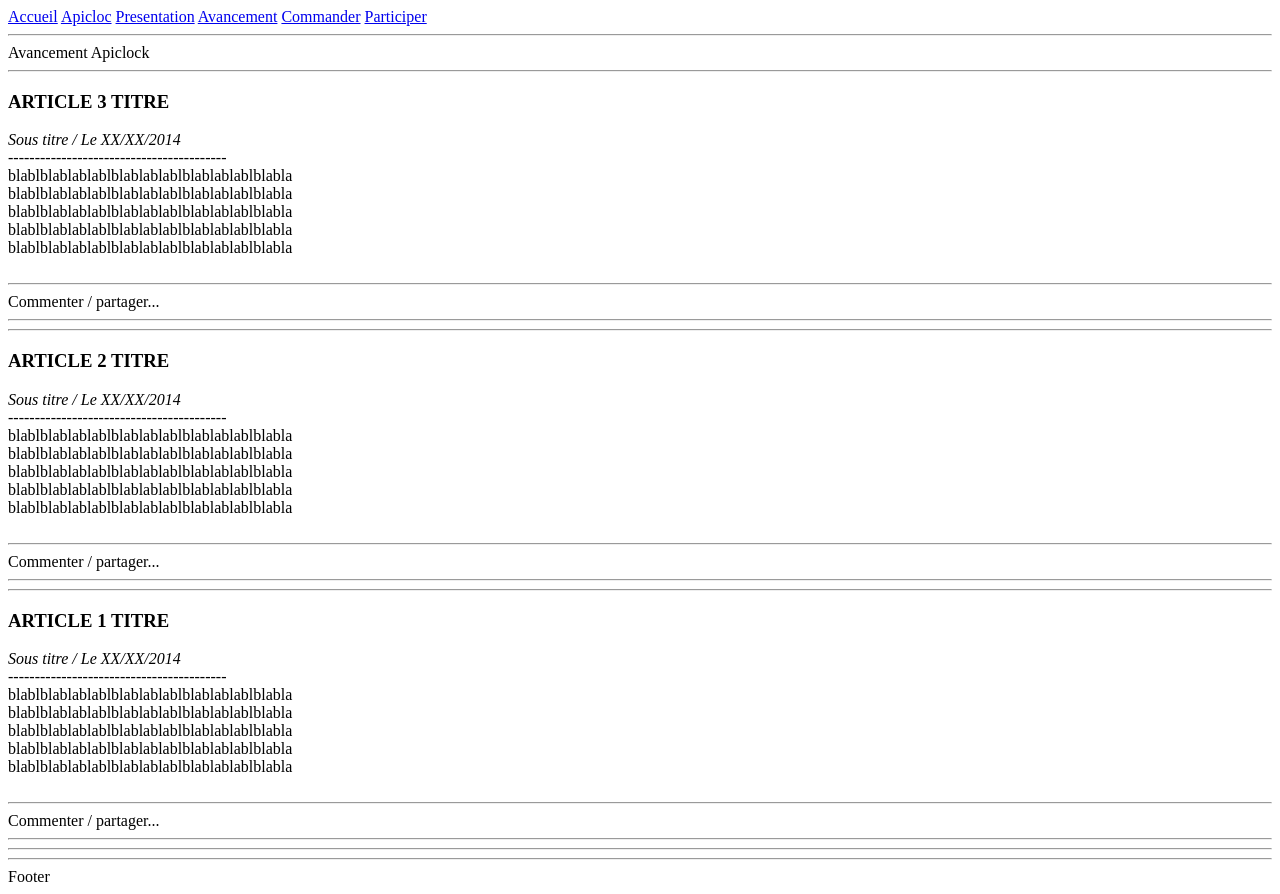
After one commit to jeromefiot/SITE_APICLOCK, a Flask app: page /avancement in a window 1280 px wide. The commit adds this page. Run offline with Flask 2, Linux system fonts and the light colour scheme; parts of the project's set-up code (start-up, migrations or seed data) failed here and were passed over.

Commit message:
page avancement

```diff
--- a/app/templates/BASE.html
+++ b/app/templates/BASE.html
@@ -16,6 +16,7 @@
     <a href="{{ url_for('index') }}">Accueil</a>
     <a href="{{ url_for('presentation') }}">Apicloc</a>
         <a href="{{ url_for('presentation') }}">Presentation</a>
+        <a href="{{ url_for('avancement') }}">Avancement</a>
         <a href="{{ url_for('commande') }}">Commander</a>
 
     {% if not g.user.is_authenticated() %}
--- /dev/null
+++ b/app/templates/apiclock_avancement.html
@@ -0,0 +1,43 @@
+{% extends "BASE.html" %}
+
+{% block content %}
+
+    Avancement Apiclock
+    <hr/>
+    <h3>ARTICLE 3 TITRE</h3>
+    <em>Sous titre / Le XX/XX/2014 </em><br/>
+    ----------------------------------------- <br/>
+    blablblablablablblablablablblablablablblabla <br/>
+    blablblablablablblablablablblablablablblabla<br/>
+    blablblablablablblablablablblablablablblabla<br/>
+    blablblablablablblablablablblablablablblabla<br/>
+    blablblablablablblablablablblablablablblabla<br/><br/>
+    <hr/>
+    Commenter / partager...
+    <hr/><hr/>
+
+     <h3>ARTICLE 2 TITRE</h3>
+    <em>Sous titre / Le XX/XX/2014 </em><br/>
+    ----------------------------------------- <br/>
+    blablblablablablblablablablblablablablblabla <br/>
+    blablblablablablblablablablblablablablblabla<br/>
+    blablblablablablblablablablblablablablblabla<br/>
+    blablblablablablblablablablblablablablblabla<br/>
+    blablblablablablblablablablblablablablblabla<br/><br/>
+    <hr/>
+    Commenter / partager...
+    <hr/><hr/>
+
+        <h3>ARTICLE 1 TITRE</h3>
+    <em>Sous titre / Le XX/XX/2014 </em><br/>
+    ----------------------------------------- <br/>
+    blablblablablablblablablablblablablablblabla <br/>
+    blablblablablablblablablablblablablablblabla<br/>
+    blablblablablablblablablablblablablablblabla<br/>
+    blablblablablablblablablablblablablablblabla<br/>
+    blablblablablablblablablablblablablablblabla<br/><br/>
+    <hr/>
+    Commenter / partager...
+    <hr/><hr/>
+
+{% endblock %}
--- a/app/views.py
+++ b/app/views.py
@@ -55,6 +55,13 @@ def communaute():
     return render_template("communaute.html",
                            title=title,
                            user = user)
+
+@app.route('/avancement')
+def avancement():
+    title="Avancement elaboration Apiclock"
+
+    return render_template("apiclock_avancement.html",
+                           title=title)
 
 
 @app.route('/login',methods=['POST', 'GET'])
```
